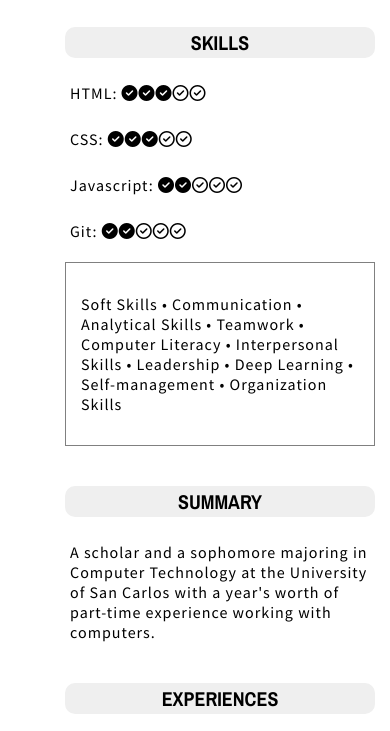
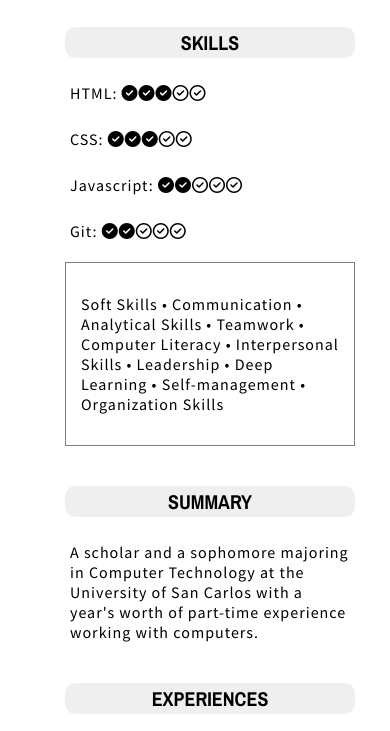
Before and after one commit to jeonlei2001/jeonlei2001.github.io, a plain HTML site: page index.html in a window 390 px wide. Shown: the part 791-1522 px from the top of the page. Drawn offline with nearby package versions, Linux system fonts and the light colour scheme.

Commit message:
updated new styles

```diff
--- a/files/css/styles.css
+++ b/files/css/styles.css
@@ -127,12 +127,12 @@ img {
   padding: 2px;
 }
 /* --------------------------- */
-@media only screen and (max-width: 768px){
+@media only screen and (max-width: 992px){
   main, #main-content, .header, .contents, .side, .main{
     display: flex;
     flex-direction: column;
     width: 100%;
-    padding: 10px;
+    padding: 10px 15px 10px 10px;
     border: none;
   }
 }
```
